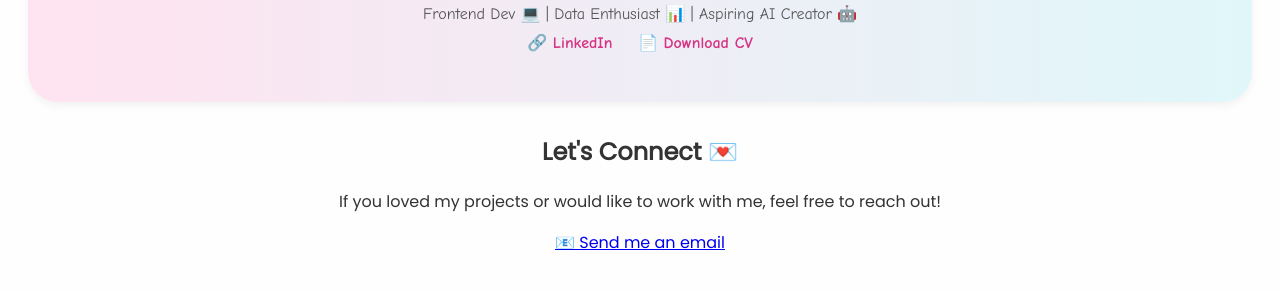
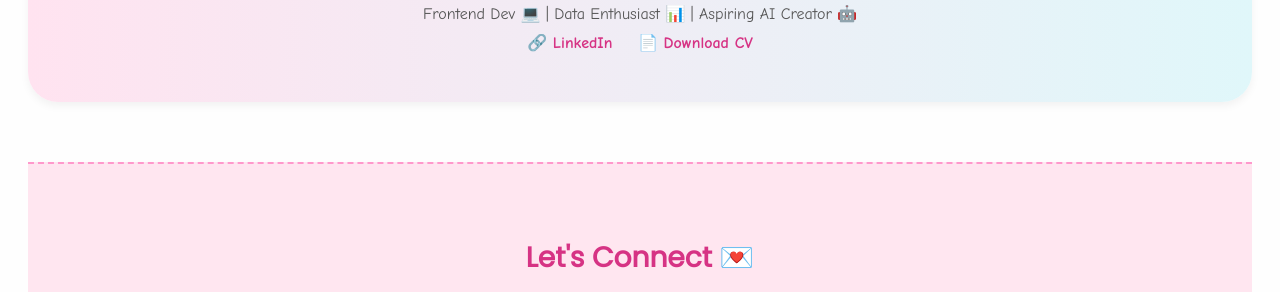
Before and after one commit to Phozi719/Phozi719.github.io, a plain HTML site: page index.html in a window 1280 px wide. Shown: the part 305-597 px from the top of the page. Drawn offline with Linux system fonts and the light colour scheme.

Commit message:
updated css styles

```diff
--- a/styles.css
+++ b/styles.css
@@ -235,3 +235,40 @@ body {
   box-shadow: 0 4px 12px rgba(0, 0, 0, 0.2);
 
 }
+/* 💌 Contact Section */
+.contact-section {
+  background-color: #ffe6f0;
+  padding: 50px 20px;
+  text-align: center;
+  border-top: 2px dashed #ff99cc;
+  margin-top: 60px;
+}
+
+.contact-section h2 {
+  font-size: 28px;
+  color: #d63384;
+  margin-bottom: 15px;
+  font-family: 'Poppins', sans-serif;
+}
+
+.contact-section p {
+  font-size: 16px;
+  margin-bottom: 20px;
+  color: #333;
+  font-family: 'Poppins', sans-serif;
+}
+
+.email-button {
+  display: inline-block;
+  background-color: #d63384;
+  color: white;
+  padding: 12px 25px;
+  border-radius: 30px;
+  text-decoration: none;
+  font-weight: bold;
+  transition: background-color 0.3s ease;
+}
+
+.email-button:hover {
+  background-color: #b0246a;
+}
```
